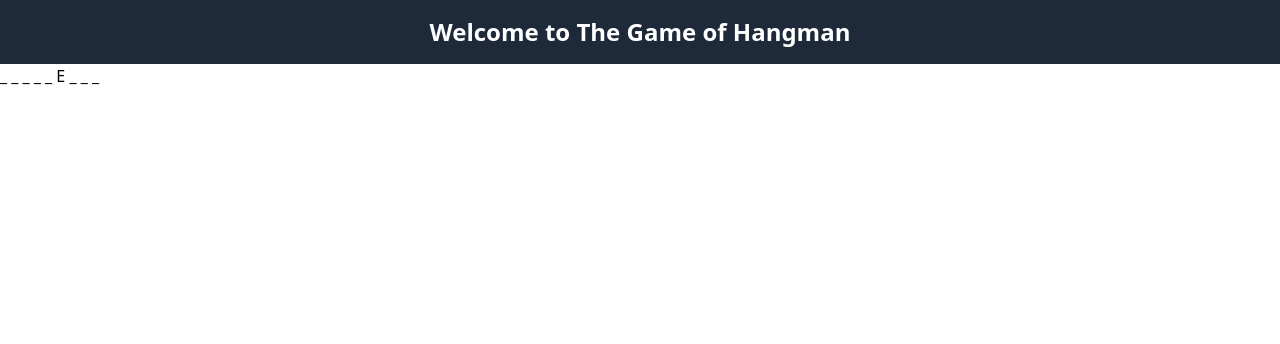
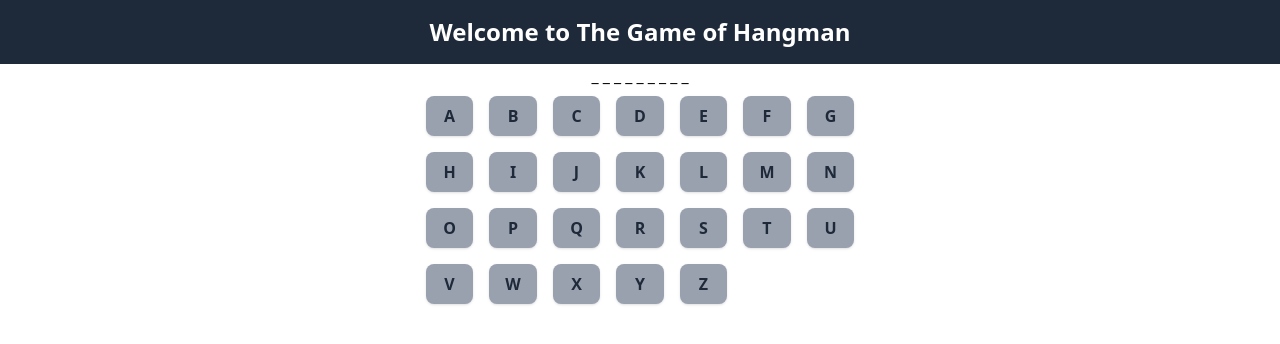
Before and after one commit to RethikRaj/HangmanReact, a React (Vite) app: page / in a window 1280 px wide. Both pictures are taken after typing "Sample123" into the empty fields and a click on the button "Submit". Shown: the top 344 px of the page. Built offline with nearby package versions, Linux system fonts and the light colour scheme.

Commit message:
basic keyboard built need to add functionality

```diff
--- a/src/Pages/PlayPage/PlayPage.jsx
+++ b/src/Pages/PlayPage/PlayPage.jsx
@@ -1,13 +1,26 @@
 import { useLocation } from "react-router-dom"
 import MaskedInput from "../../components/MaskedInput/MaskedInput";
+import VirtualKeyBoard from "../../components/VirtualKeyboard/VirtualKeyBoard";
+import { useState } from "react";
 
 const PlayPage = () => {
     const location = useLocation();
     const secretWord = location.state?.secretWord;
 
+    const [guessedLetters, setGuessedLetters] = useState([]);
+
+    const handleLetterClick = (character)=>{
+        const updatedGuessedLetters = [...guessedLetters,character]
+        setGuessedLetters(updatedGuessedLetters);
+        console.log(updatedGuessedLetters);
+    }
+
+
     return (
-        <div>
-            <MaskedInput secretWord={secretWord} guessedLetters={["b","e"]}/>
+        <div className="flex flex-col items-center justify-center">
+            <MaskedInput secretWord={secretWord} guessedLetters={guessedLetters}/>
+
+            <VirtualKeyBoard secretWord={secretWord} guessedLetters={guessedLetters} onLetterClick={handleLetterClick}/>
 
         </div>
     )
--- /dev/null
+++ b/src/components/VirtualKeyboard/VirtualKeyBoard.jsx
@@ -0,0 +1,35 @@
+const VirtualKeyBoard = ({secretWord, guessedLetters,onLetterClick}) => {
+    const letters = new Array(26).fill(null).map((e,i)=>String.fromCharCode(i+65));
+    const guessedLettersSet = new Set(guessedLetters);
+
+    const buttonStyle = (letter)=>{
+        if(guessedLettersSet.has(letter)){
+            return "bg-red-500 text-gray-800 font-semibold py-2 px-4 rounded-lg shadow hover:bg-red-700 transition m-2 cursor-not-allowed";
+        }else{
+            return "bg-gray-400 text-gray-800 font-semibold py-2 px-4 rounded-lg shadow hover:bg-gray-700 transition m-2 cursor-pointer";
+        }
+    }
+
+    const handleButtonClick = (event)=>{
+        const character = event.target.value;
+        onLetterClick?.(character);
+    }
+
+    return (
+        <div className="grid grid-cols-7">
+            {letters.map((letter)=>{
+                return <button
+                    key={letter}
+                    className={buttonStyle(letter)}
+                    onClick={handleButtonClick}
+                    value={letter}
+                    disabled={guessedLettersSet.has(letter)}
+                >
+                    {letter}
+                </button>;
+            })}
+        </div>
+    )
+}
+
+export default VirtualKeyBoard
```
